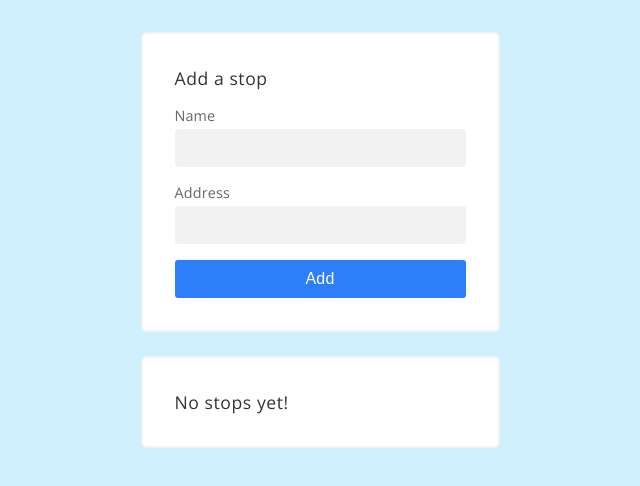
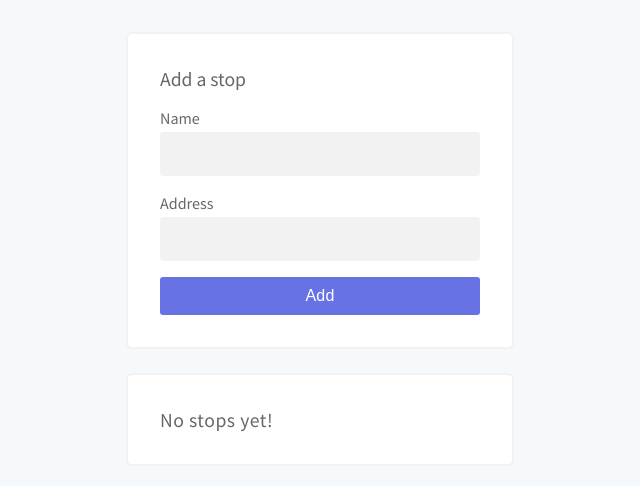
Before and after one commit to zroyer/ship-please, a React app: page / in a window 1280 px wide. Shown: the top 486 px of the page, without its empty margins (320-960 px from the left). Built offline with nearby package versions, Linux system fonts and the light colour scheme.

Commit message:
trying out noto sans

```diff
--- a/public/index.html
+++ b/public/index.html
@@ -3,7 +3,7 @@
   <head>
     <meta charset="utf-8">
     <link rel="icon" href="public/favicon.ico">
-    <link href="https://fonts.googleapis.com/css?family=Open+Sans&display=swap" rel="stylesheet">
+    <link href="https://fonts.googleapis.com/css?family=Noto+Sans+SC&display=swap" rel="stylesheet">
     <meta http-equiv="X-UA-Compatible" content="IE=edge">
     <title>Ship Please!</title>
     <meta name="description" content="">
--- a/src/components/Stop.js
+++ b/src/components/Stop.js
@@ -2,9 +2,9 @@ import React from 'react'
 import PropTypes from 'prop-types'
 
 const handleKeyPress = (e) => {
-   if (e.keyCode === 13) {
-     e.target.blur();
-   }
+  if (e.keyCode === 13) {
+   e.target.blur();
+  }
 }
 
 const Stop = ({
@@ -24,7 +24,7 @@ const Stop = ({
           className='checkbox'
           onClick={onToggleComplete}
         />
-        <span className='StopRowLabel'>Stop {numStop}: {completed ? 'Completed!' : 'Incomplete'}</span>
+        <span className='StopRowLabel'>Stop {numStop}: {completed ? 'Complete' : 'Incomplete'}</span>
       </div>
       <button onClick={onDeleteStop}>Delete</button>
     </div>
@@ -35,8 +35,8 @@ const Stop = ({
       onChange={(e) => onEditStop(e)}
       onKeyDown={(e) => handleKeyPress(e)}
     />
-    <input
-      className='StopRowInput'
+    <textarea
+      className='StopRowTextarea'
       value={address}
       name='address'
       onChange={(e) => onEditStop(e)}
--- a/src/containers/AddStop.js
+++ b/src/containers/AddStop.js
@@ -15,7 +15,8 @@ function AddStop({ dispatch }) {
   } = useAddStop(onAddStop, validate);
 
   async function onAddStop() {
-    const validAddress = await getValidAddress(values.address);
+    const formValues = values;
+    const validAddress = await getValidAddress(formValues.address);
     if (validAddress.error) {
       setErrors({
         ...errors,
@@ -24,7 +25,7 @@ function AddStop({ dispatch }) {
     }
     else {
       dispatch(addStop({
-        name: values.name,
+        name: formValues.name,
         address: validAddress.geocoded_address.formatted_address,
       }));
       setValues({});
--- a/src/reducers/stops.js
+++ b/src/reducers/stops.js
@@ -13,7 +13,10 @@ const stops = (state = [], action) => {
     case 'EDIT_STOP':
       return state.map(stop =>
         (stop.id === action.id)
-          ? {...stop, [action.inputName]: action.inputValue}
+          ? {
+              ...stop,
+              [action.inputName]: action.inputValue
+            }
           : stop
       )
     case 'DELETE_STOP':
--- a/src/styles.less
+++ b/src/styles.less
@@ -1,4 +1,5 @@
-@background-color: rgb(208, 240, 253);
+@background-color: #F6F9FC;
+@test: #6772E5;
 @border-color: rgba(0, 0, 0, 0.05);
 @transparent: rgba(0, 0, 0, 0);
 @white: rgb(255, 255, 255);
@@ -10,8 +11,12 @@
 
 body {
   background-color: @background-color;
-  font-family: 'Open Sans', sans-serif;
+  font-family: 'Noto Sans SC', sans-serif;
   font-size: .8rem;
+}
+input,
+textarea {
+  font-family: 'Noto Sans SC', sans-serif;
 }
 .App {
   display: flex;
@@ -19,7 +24,7 @@ body {
   align-items: center;
 }
 .AddStop {
-  width: 291px;
+  width: 320px;
   padding: 2rem;
   border-radius: 6px;
   margin: 1.5rem 0 0 0;
@@ -27,19 +32,18 @@ body {
   border: 2px solid @border-color;
   .addStopTitle {
     color: @text-color;
+    opacity: 0.75;
     font-size: 1.1rem;
     font-weight: 500;
     margin: 0 0 1rem 0;
-    letter-spacing: 0.56px;
   }
   .addStopInputGroup {
     margin: 0 0 1rem 0;
     .addStopInputLabel {
       color: @text-color;
       opacity: 0.75;
-      letter-spacing: .01em;
       font-size: 0.9rem;
-      padding: 0 0 0.25rem 0;
+      margin: 0 0 0.25rem 0;
     }
     .addStopInput {
       width: 100%;
@@ -73,7 +77,7 @@ body {
     border-radius: 3px;
     padding: 0.5rem 1rem;
     color: @white;
-    background-color: @blue;
+    background-color: @test;
     font-size: 1rem;
     font-weight: 500;
     letter-spacing: 0.128px;
@@ -90,7 +94,7 @@ body {
   }
 }
 .StopList {
-  width: 291px;
+  width: 320px;
   padding: 2rem;
   border-radius: 6px;
   margin: 1.5rem 0 0 0;
@@ -98,6 +102,7 @@ body {
   border: 2px solid @border-color;
   .StopListTitle {
     color: @text-color;
+    opacity: 0.75;
     font-size: 1.1rem;
     font-weight: 500;
     letter-spacing: 0.56px;
@@ -116,32 +121,45 @@ body {
     display: flex;
     flex-direction: row;
     justify-content: space-between;
-    padding: 0 0 0.5rem 0;
+    margin: 0 0 0.25rem 0;
+    padding: 0.25rem;
   }
   .StopRowLabel {
     color: @text-color;
-    opacity: 0.75;
-    letter-spacing: .01em;
-    font-size: 0.75rem;
+    font-size: 0.9rem;
+    font-weight: 500;
+  }
+  .StopRowInput,
+  .StopRowTextarea {
+    width: 100%;
+    box-sizing : border-box;
+    color: @text-color;
+    border-radius: 3px;
+    font-size: 0.9rem;
+    padding: 0.25rem;
+    font-weight: 500;
+    border: 2px solid @transparent;
+    outline: none;
+  }
+  .StopRowInput:hover,
+  .StopRowTextarea:hover {
+    background-color: @input-bg;
+    color: @input-color;
+    cursor: pointer;
+  }
+  .StopRowInput:focus,
+  .StopRowTextarea:focus,
+  .StopRowInput:active,
+  .StopRowTextarea:active {
+    background-color: @input-bg;
+    color: @input-color;
+    border-color: rgba(0,0,0,0.25);
+    cursor: text;
   }
   .StopRowInput {
-    width: 100%;
-    box-sizing : border-box;
-    color: @input-color;
-    border-radius: 3px;
-    font-size: 0.75rem;
-    padding: 0.25rem;
     margin: 0 0 0.25rem 0;
-    font-weight: 500;
-    border-color: @transparent;
-    outline: none;
   }
-  .StopRowInput:hover {
-    background-color: @input-bg;
-  }
-  .StopRowInput:focus,
-  .StopRowInput:active {
-    background-color: @input-bg;
-    border-color: rgba(0,0,0,0.25);
+  .StopRowTextarea {
+    resize: none;
   }
 }
```
